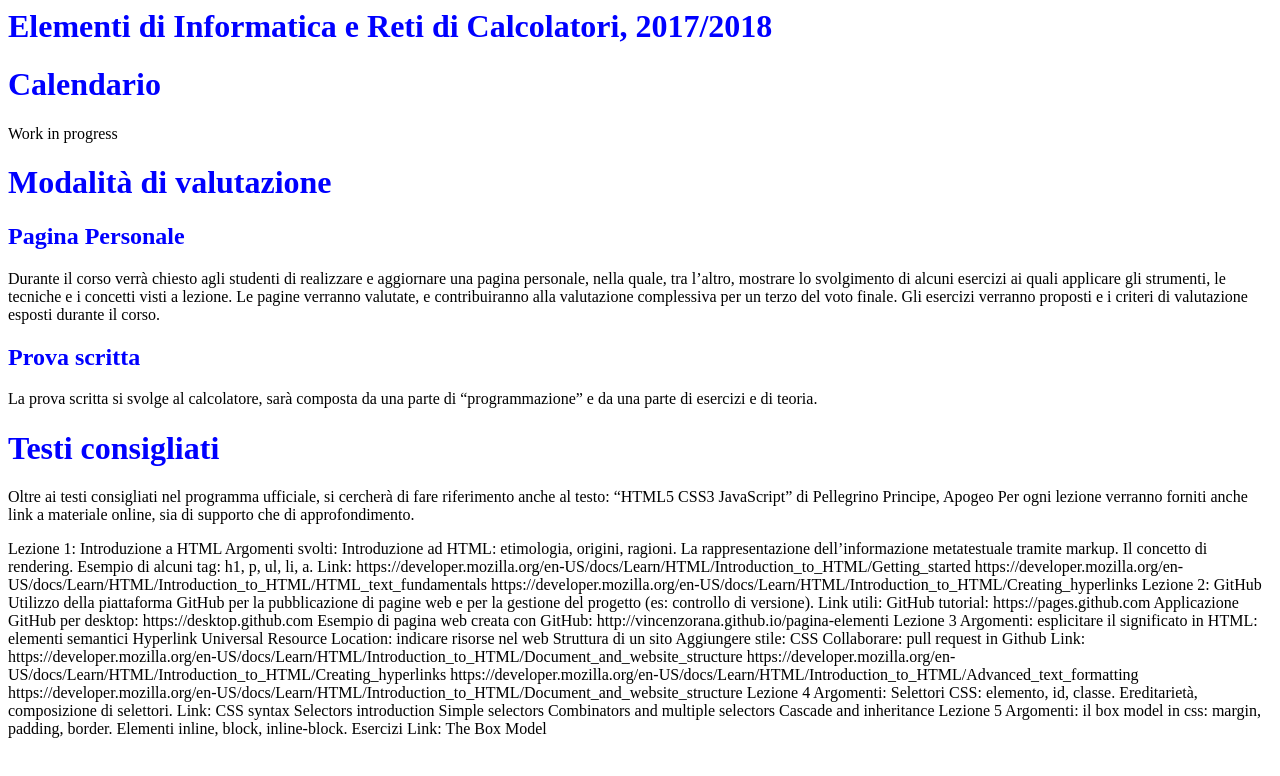
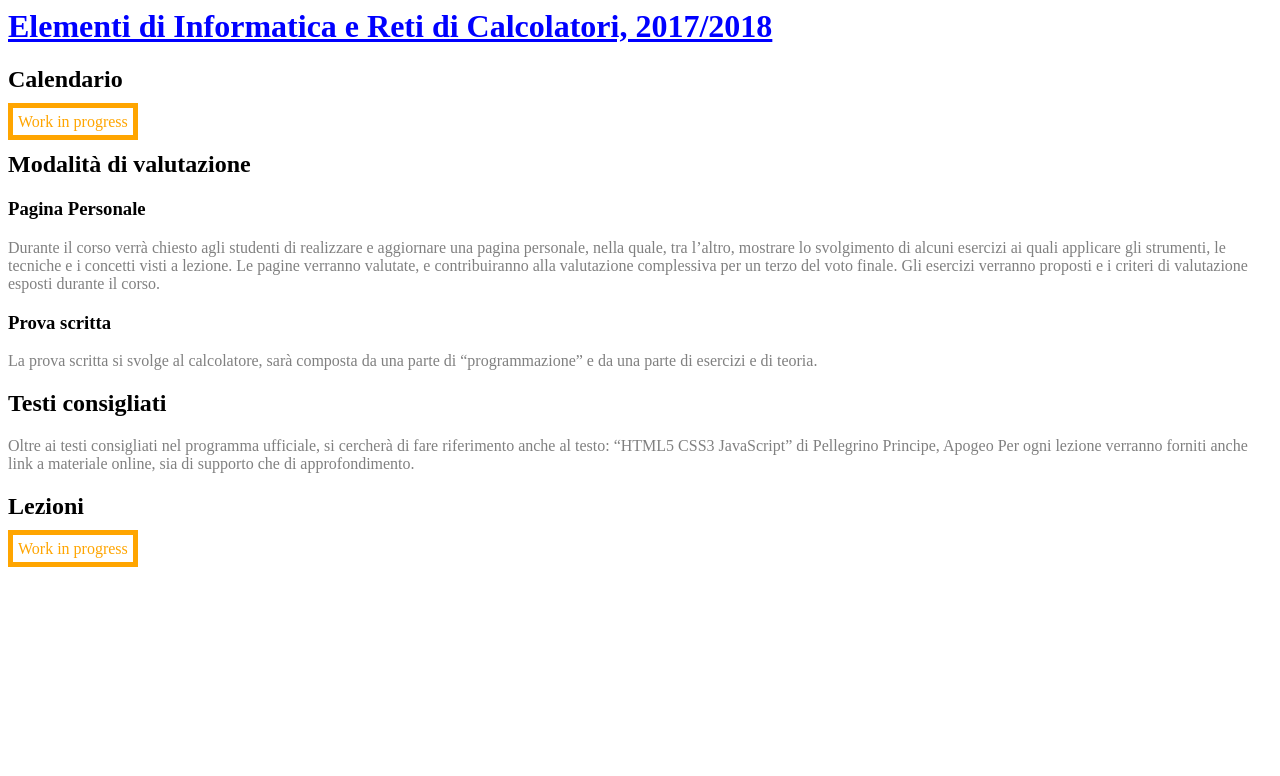
Before and after one commit to barbararoncalli/Elementi_informatica, a plain HTML site: page index.html in a window 1280 px wide. Drawn offline with Linux system fonts and the light colour scheme.

Commit message:
prima versione completa del sito

```diff
--- a/index.html
+++ b/index.html
@@ -4,76 +4,26 @@
  </head>
  <body>
 
-<h1>Elementi di Informatica e Reti di Calcolatori, 2017/2018</h1>
+<h1 class="important">Elementi di Informatica e Reti di Calcolatori, 2017/2018</h1>
 
-<h1>Calendario</h1>
+<h2>Calendario</h2>
 
-<p>Work in progress</p>
+<span class="placeholder">Work in progress</span>
 
-<h1>Modalità di valutazione</h1>
+<h2>Modalità di valutazione</h2>
 
-<h2>Pagina Personale</h2>
+<h3>Pagina Personale</h3>
 
 <p>Durante il corso verrà chiesto agli studenti di realizzare e aggiornare una pagina personale, nella quale, tra l’altro, mostrare lo svolgimento di alcuni esercizi ai quali applicare gli strumenti, le tecniche e i concetti visti a lezione. Le pagine verranno valutate, e contribuiranno alla valutazione complessiva per un terzo del voto finale. Gli esercizi verranno proposti e i criteri di valutazione esposti durante il corso.</p>
 
-<h2>Prova scritta</h2>
+<h3>Prova scritta</h3>
 <p>La prova scritta si svolge al calcolatore, sarà composta da una parte di “programmazione” e da una parte di esercizi e di teoria.</p>
-<h1>Testi consigliati</h1>
+<h2>Testi consigliati</h2>
 <p>Oltre ai testi consigliati nel programma ufficiale, si cercherà di fare riferimento anche al testo:
 
 “HTML5 CSS3 JavaScript” di Pellegrino Principe, Apogeo
 
 Per ogni lezione verranno forniti anche link a materiale online, sia di supporto che di approfondimento.</p>
 
-
-Lezione 1: Introduzione a HTML
-
-Argomenti svolti:
-Introduzione ad HTML: etimologia, origini, ragioni.
-La rappresentazione dell’informazione metatestuale tramite markup. Il concetto di rendering. Esempio di alcuni tag: h1, p, ul, li, a.
-Link:
-https://developer.mozilla.org/en-US/docs/Learn/HTML/Introduction_to_HTML/Getting_started
-https://developer.mozilla.org/en-US/docs/Learn/HTML/Introduction_to_HTML/HTML_text_fundamentals
-https://developer.mozilla.org/en-US/docs/Learn/HTML/Introduction_to_HTML/Creating_hyperlinks
-
-Lezione 2: GitHub
-Utilizzo della piattaforma GitHub per la pubblicazione di pagine web e per la gestione del progetto (es: controllo di versione).
-
-Link utili:
-GitHub tutorial: https://pages.github.com
-Applicazione GitHub per desktop: https://desktop.github.com
-Esempio di pagina web creata con GitHub: http://vincenzorana.github.io/pagina-elementi
-
-Lezione 3
-Argomenti:
-esplicitare il significato in HTML: elementi semantici
-Hyperlink
-Universal Resource Location: indicare risorse nel web
-Struttura di un sito
-Aggiungere stile: CSS
-Collaborare: pull request in Github
-
-Link:
-
-https://developer.mozilla.org/en-US/docs/Learn/HTML/Introduction_to_HTML/Document_and_website_structure
-https://developer.mozilla.org/en-US/docs/Learn/HTML/Introduction_to_HTML/Creating_hyperlinks
-https://developer.mozilla.org/en-US/docs/Learn/HTML/Introduction_to_HTML/Advanced_text_formatting
-https://developer.mozilla.org/en-US/docs/Learn/HTML/Introduction_to_HTML/Document_and_website_structure
-
-
-Lezione 4
-
-Argomenti:
-Selettori CSS: elemento, id, classe. Ereditarietà, composizione di selettori.
-
-Link:
-CSS syntax
-Selectors introduction
-Simple selectors
-Combinators and multiple selectors
-Cascade and inheritance
-Lezione 5
-
-Argomenti: il box model in css: margin, padding, border. Elementi inline, block, inline-block. Esercizi
-
-Link: The Box Model
+<h2>Lezioni</h2>
+<spam class="placeholder">Work in progress</spam>
--- a/style.css
+++ b/style.css
@@ -1,3 +1,21 @@
-h1, h2, h3 {
+h1 {
   color: blue;
 }
+
+h2 {
+  color: black;
+}
+
+p {
+  color: grey;
+}
+
+.placeholder {
+  border: 5px solid orange;
+  padding: 5px;
+  color:orange;
+}
+
+.important {
+  text-decoration: underline;
+}
```
